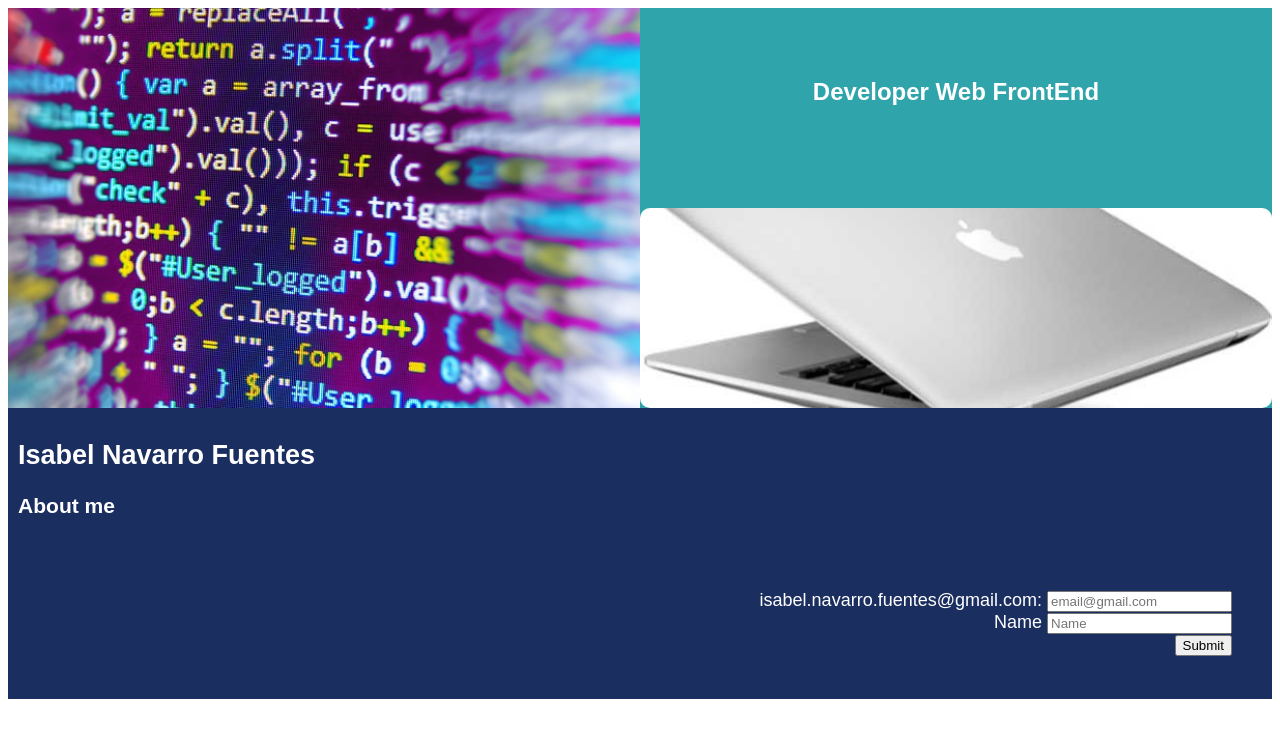
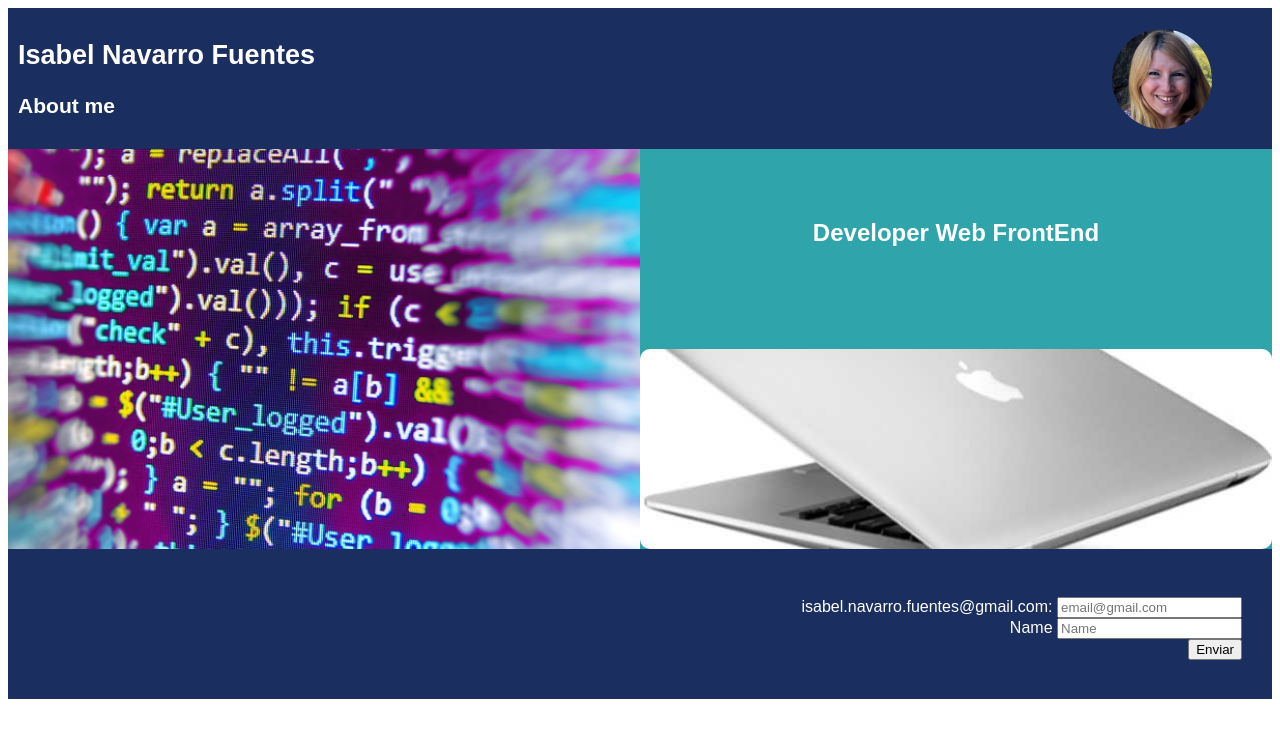
Before and after one commit to INFNMNXMN/CVDeveloper-Isa, a plain HTML site: page index.html in a window 1280 px wide. Drawn offline with Linux system fonts and the light colour scheme.

Commit message:
Cambio foto

```diff
--- a/index.html
+++ b/index.html
@@ -19,6 +19,21 @@ header {
   padding: 10px;
   font-size: 18px;
   color: white;
+}
+
+foto_isa {
+  float:right;
+  background-size: cover;
+
+  border-radius: 50px;
+  padding: 50px;
+  width: 70px;
+  height: 70px;
+  background-image: url("img/foto_isa.jpg");
+  background-position: center center;
+  margin-top:-110px;
+  margin-right: 50px;
+
 }
 p_about{
 text-align:center;
@@ -95,6 +110,10 @@ margin-right: 150px;
 </style>
 </head>
 <body>
+  <header>
+    <h2>Isabel Navarro Fuentes</h2>
+    <h3>About me</h3>
+    <foto_isa></foto_isa>
 
 </header>
 
@@ -112,8 +131,7 @@ margin-right: 150px;
     </caja_der>
 </section>
 
-<header>
-  <h2>Isabel Navarro Fuentes</h2><h3>About me</h3>
+
 <footer>
   <footer-p></footer-p>
   <form action="https://formcarry.com/s/JqY-mgHBB5U" method="POST" accept-charset="UTF-8" >
@@ -124,7 +142,7 @@ margin-right: 150px;
     <label for="name">Name</label>
     <input type="text" name="name" placeholder="Name">
    <br>
-   <input type= "submit" value ="Submit">
+   <input type= "submit" value ="Enviar">
     </form>
 
 
```
Also changed, not shown: img/foto_isa.jpg (added).
